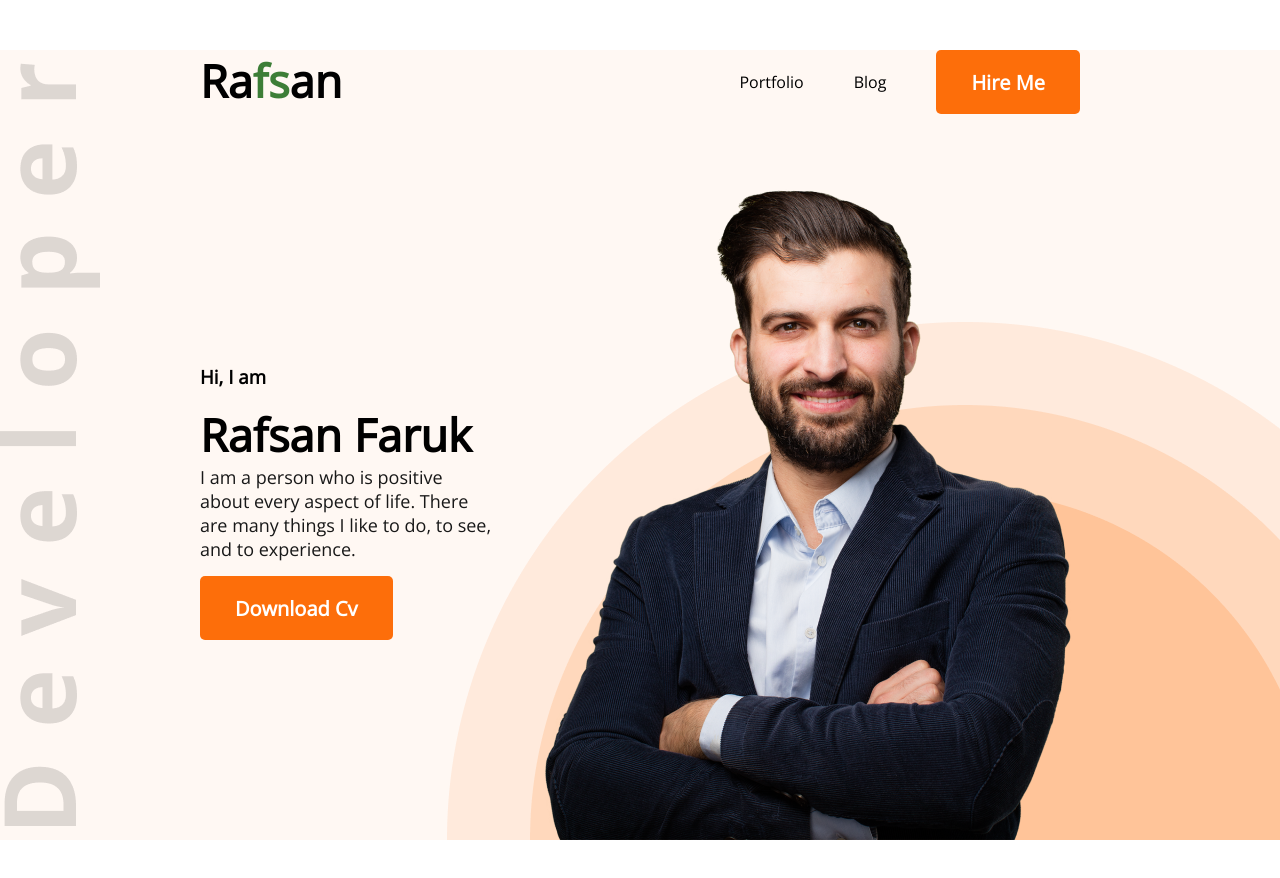
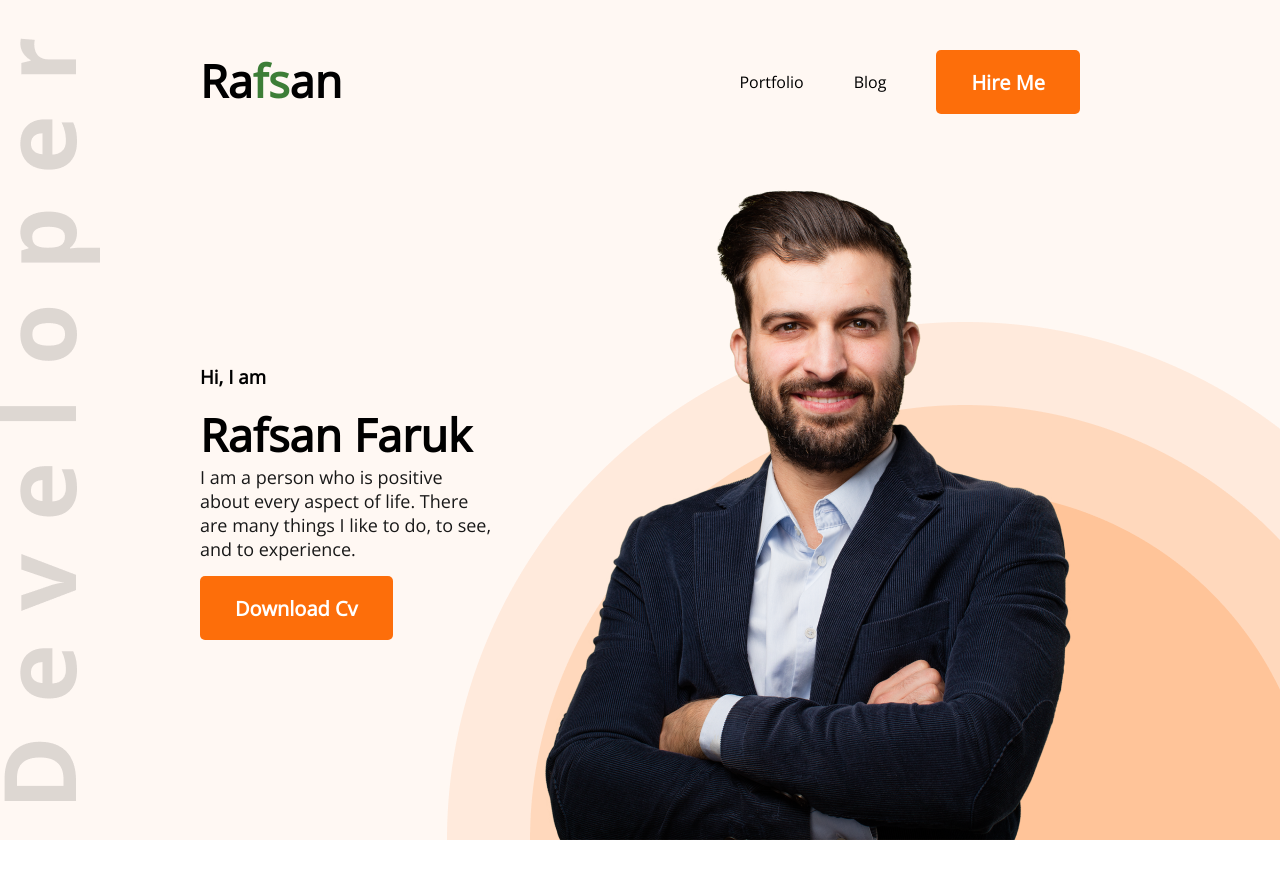
Before and after one commit to Rafsanfaruk/developer-portfolio, a plain HTML site: page index.html in a window 1280 px wide. Shown: the top 878 px of the page. Drawn offline with nearby package versions, Linux system fonts and the light colour scheme.

Commit message:
fix nav padding

```diff
--- a/styles/portfolio.css
+++ b/styles/portfolio.css
@@ -23,7 +23,7 @@
 nav {
     display: flex;
     justify-content: space-between;
-    margin: 50PX 200px;
+    padding: 50PX 200px;
 
 }
 
```
